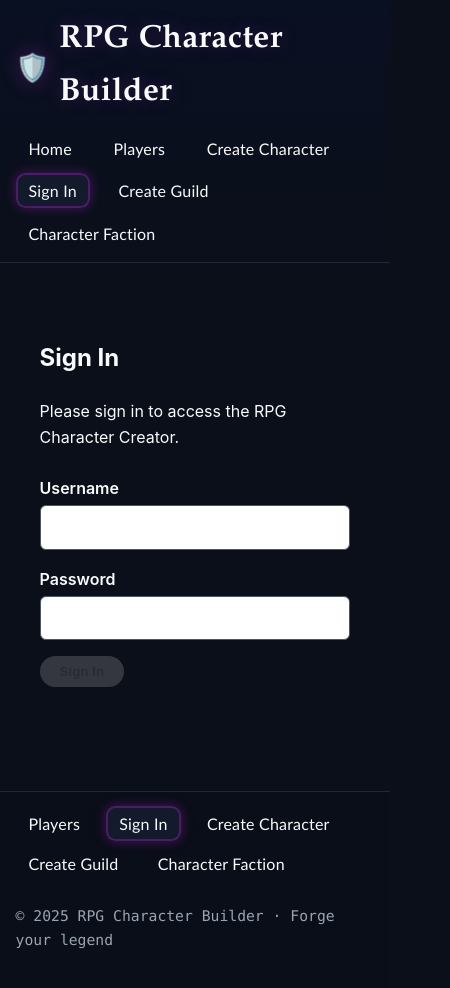
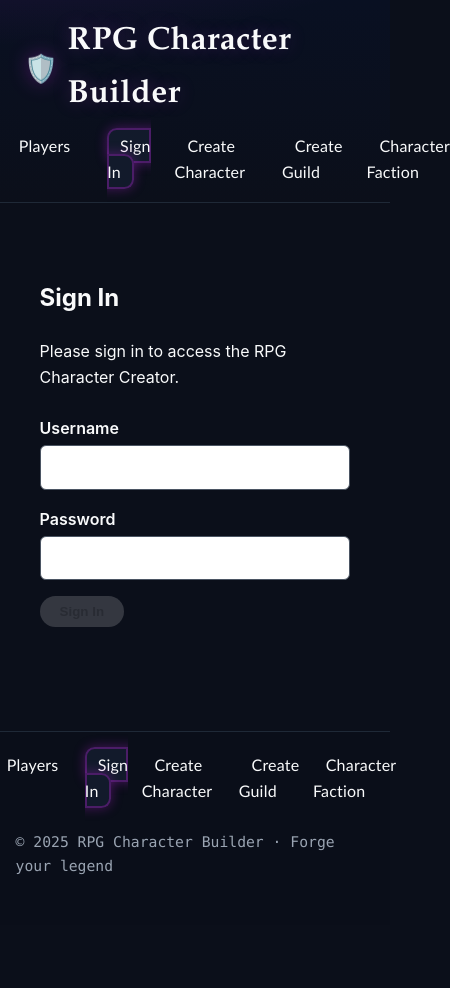
Before and after one commit to tink012184/web-425, an Angular app in the folder data-files/rpg-character-builder/: page /signin in a window 390 px wide. Shown: the top 988 px of the page, 450 px wide, since content can reach past the window. After the commit the page ends 925 px from the top, so only its background shows below. Built offline with nearby package versions, Linux system fonts and the light colour scheme.

Commit message:
style changes

```diff
--- a/data-files/rpg-character-builder/src/app/app.component.css
+++ b/data-files/rpg-character-builder/src/app/app.component.css
@@ -75,6 +75,10 @@ body,
 }
 
 .site-header {
+  display: flex;
+  align-items: center;
+  justify-content: space-between;
+  padding: 1rem 1.5rem;
   position: sticky;
   top: 0;
   z-index: 50;
@@ -90,10 +94,13 @@ body,
 
 .header-inner {
   display: flex;
+  flex-direction: column;
+  gap: 0.7rem;
   align-items: center;
-  justify-content: space-between;
-  gap: 1rem;
-  padding: 0.9rem 0;
+  justify-content: space-evenly;
+  list-style: none;
+  margin: 0;
+  padding: 0;
 }
 
 .brand {
@@ -138,10 +145,17 @@ body,
 
 .nav ul {
   display: flex;
-  gap: 1rem;
+  flex-wrap: nowrap;
+  gap: 1.5rem;
   list-style: none;
   margin: 0;
   padding: 0;
+}
+
+.nav-link {
+  white-space: nowrap;
+  cursor: pointer;
+  text-decoration: none;
 }
 
 .main {
@@ -165,13 +179,3 @@ body,
 .nav-footer ul {
   gap: 0.85rem;
 }
-
-@media (max-width: 640px) {
-  .header-inner {
-    flex-direction: column;
-    align-items: flex-start;
-  }
-  .nav ul {
-    flex-wrap: wrap;
-  }
-}
--- a/data-files/rpg-character-builder/src/app/app.component.ts
+++ b/data-files/rpg-character-builder/src/app/app.component.ts
@@ -7,6 +7,7 @@ import {
 } from '@angular/router';
 import { CommonModule } from '@angular/common';
 import { AuthService } from './shared/auth.service';
+import { CharacterService } from './shared/character.service';
 
 @Component({
   selector: 'app-root',
@@ -33,15 +34,14 @@ import { AuthService } from './shared/auth.service';
     <ul>
   <li><a routerLink="/home" routerLinkActive="active">Home</a></li>
   <li><a routerLink="/players" routerLinkActive="active">Players</a></li>
-  <li><a routerLink="/create-character" routerLinkActive="active">Create Character</a></li>
-
-  <li *ngIf="!isLoggedIn()">
+    <li *ngIf="!isLoggedIn()">
     <a routerLink="/signin" routerLinkActive="active">Sign In</a>
   </li>
 
   <li *ngIf="isLoggedIn()">
-    <button type="button" (click)="logout()">Sign Out</button>
+   <a href="#" (click)="logout()">Sign Out</a>
   </li>
+  <li><a routerLink="/create-character" routerLinkActive="active">Create Character</a></li>
               <li>
               <a routerLink="/create-guild" routerLinkActive="active"
                 >Create Guild</a
@@ -66,9 +66,13 @@ import { AuthService } from './shared/auth.service';
             <li>
               <a routerLink="/players" routerLinkActive="active">Players</a>
             </li>
-            <li>
-              <a routerLink="/signin" routerLinkActive="active">Sign In</a>
-            </li>
+  <li *ngIf="!isLoggedIn()">
+    <a routerLink="/signin" routerLinkActive="active">Sign In</a>
+  </li>
+
+  <li *ngIf="isLoggedIn()">
+    <a href="#" (click)="logout()">Sign Out</a>
+  </li>
             <li>
               <a routerLink="/create-character" routerLinkActive="active"
                 >Create Character</a
@@ -96,7 +100,7 @@ import { AuthService } from './shared/auth.service';
 export class AppComponent {
   title = "RPG Character Builder";
   year = new Date().getFullYear();
-  constructor(private auth: AuthService, private router: Router) {}
+  constructor(private auth: AuthService, private router: Router, private characterService: CharacterService) {}
 
   // Used in the template
   isLoggedIn(): boolean {
@@ -105,6 +109,7 @@ export class AppComponent {
 
   logout(): void {
     this.auth.logout();
+    this.characterService.clearCharacters();
     this.router.navigate(['/signin']);
   }
 }
```
